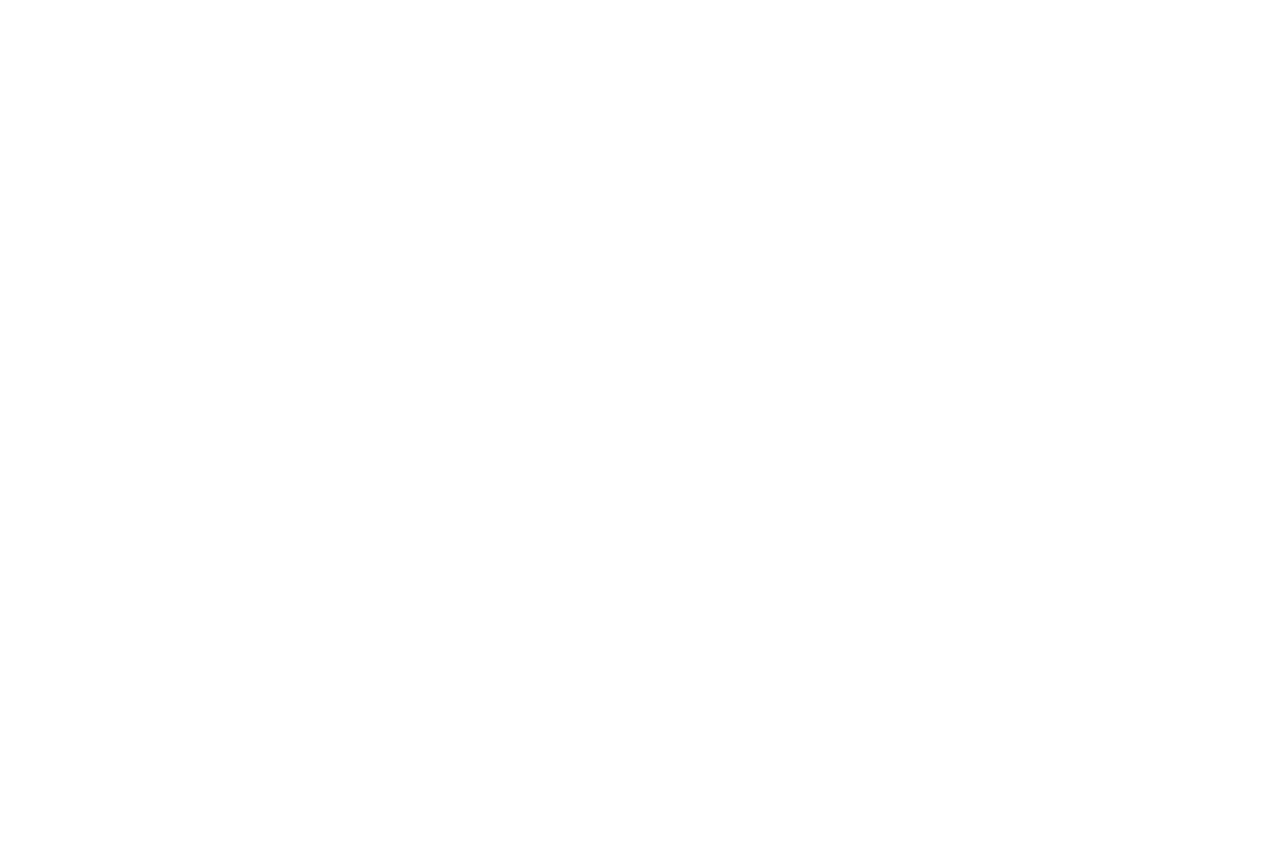
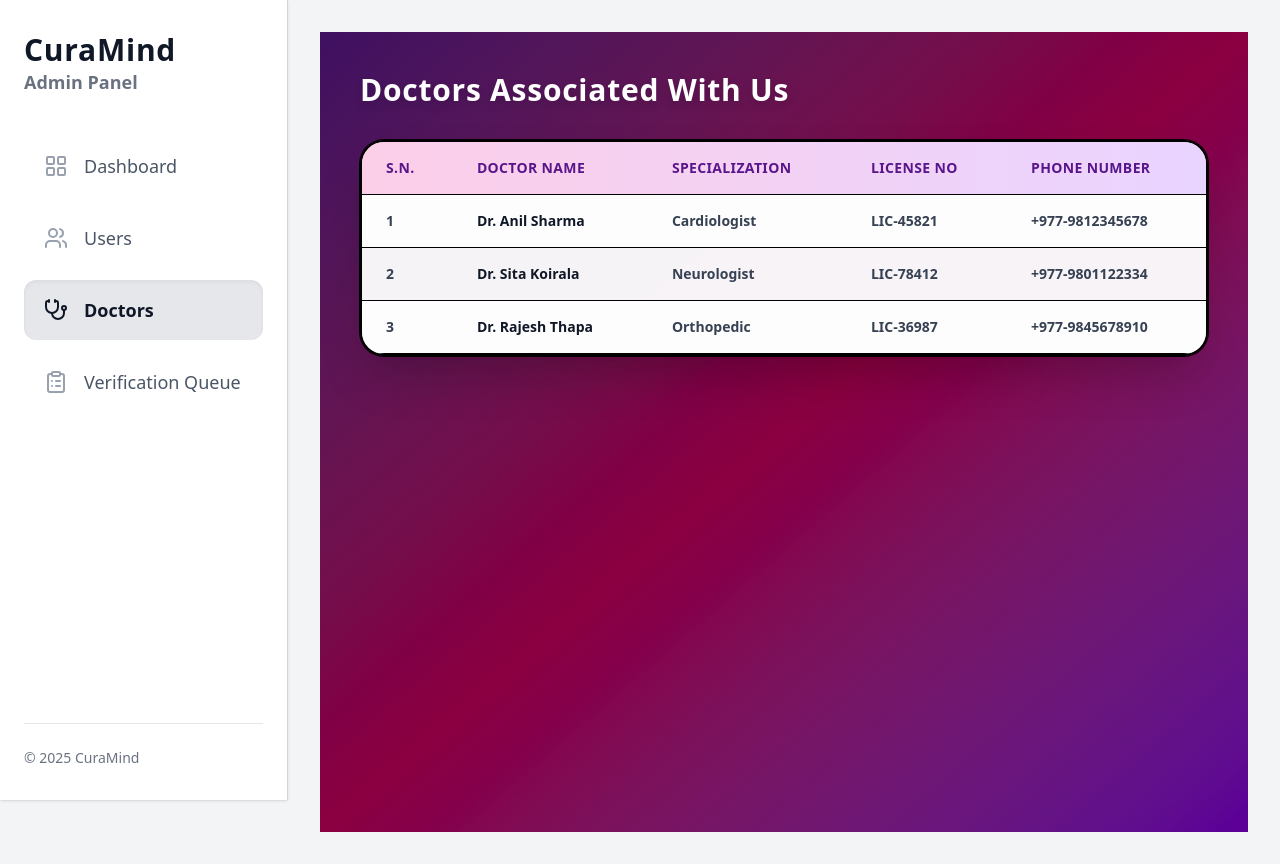
Before and after one commit to Shasank12345/CURA_MIND, a React (Vite) app in the folder Frontend/: page /adminpannel/doctordetail in a window 1280 px wide. Before the commit this address had no page. Before the commit the page ends 800 px from the top, so only its background shows below. Built offline with nearby package versions, Linux system fonts and the light colour scheme; the HTML template or start-up script is replaced by a standard one.

Commit message:
doctor detail and rejection ui

```diff
--- a/Frontend/src/App.jsx
+++ b/Frontend/src/App.jsx
@@ -11,8 +11,8 @@ import OTP from "./Components/OTP";
 import NewPassword from "./Components/Newpassword";
 import Sidebar from './Components/Admin/Sidebar'
 import Dashboard from "./Components/Admin/Dashboard";
-//import DoctorDetail from "./Components/Admin/DoctorDetail";
-//import Rejectoption from './Components/Admin/Rejectoption';
+import DoctorDetail from "./Components/Admin/DoctorDetail";
+import Rejectoption from './Components/Admin/Rejectoption';
 import User1 from './Components/Admin/User1'
 
 // Toast notifications
@@ -37,8 +37,8 @@ function App() {
 
     <Route index element={<Dashboard />} />
     <Route path="dashboard" element={<Dashboard />} />
-      {/* <Route path="rejectoption" element={<Rejectoption />} />
-        <Route path="doctordetail" element={<DoctorDetail/>} /> */}
+      <Route path="rejectoption" element={<Rejectoption />} />
+        <Route path="doctordetail" element={<DoctorDetail/>} />
         <Route path="user1" element={<User1/>} />
    </Route>
 </Routes>
--- /dev/null
+++ b/Frontend/src/Components/Admin/DoctorDetail.jsx
@@ -0,0 +1,79 @@
+export default function App() {
+  const doctors = [
+    {
+      id: 1,
+      name: "Dr. Anil Sharma",
+      specialization: "Cardiologist",
+      licenseNo: "LIC-45821",
+      phone: "+977-9812345678",
+    },
+    {
+      id: 2,
+      name: "Dr. Sita Koirala",
+      specialization: "Neurologist",
+      licenseNo: "LIC-78412",
+      phone: "+977-9801122334",
+    },
+    {
+      id: 3,
+      name: "Dr. Rajesh Thapa",
+      specialization: "Orthopedic",
+      licenseNo: "LIC-36987",
+      phone: "+977-9845678910",
+    },
+  ];
+
+  return (
+    <div className="min-h-screen relative bg-gradient-to-br from-purple-900 via-pink-700 to-purple-700">
+      <div className="absolute inset-0 bg-black/30"></div>
+
+      <div className="relative z-10 p-10">
+        <h1 className="text-3xl font-extrabold text-white tracking-wide drop-shadow-lg mb-8">
+          Doctors Associated With Us
+        </h1>
+
+        <div className="bg-white/90 backdrop-blur-xl rounded-3xl shadow-2xl ring ring-black overflow-hidden border-2 border-black">
+          <table className="w-full text-sm text-left border-collapse">
+
+            <thead className="bg-gradient-to-r from-pink-200 to-purple-200 text-purple-900">
+              <tr>
+                <th className="px-6 py-4 font-bold uppercase tracking-wide border-b border-black">S.N.</th>
+                <th className="px-6 py-4 font-bold uppercase tracking-wide border-b border-black">
+                  Doctor Name
+                </th>
+                <th className="px-6 py-4 font-bold uppercase tracking-wide border-b border-black">
+                  Specialization
+                </th>
+                <th className="px-6 py-4 font-bold uppercase tracking-wide border-b border-black">
+                  License No
+                </th>
+                <th className="px-6 py-4 font-bold uppercase tracking-wide border-b border-black">
+                  Phone Number
+                </th>
+              </tr>
+            </thead>
+
+
+            <tbody>
+              {doctors.map((doc, index) => (
+                <tr
+                  key={doc.id}
+                  className={`transition-all hover:bg-purple-100 cursor-pointer ${
+                    index % 2 === 0 ? "bg-white/90" : "bg-gray-50/70"
+                  }`}
+                >
+                  <td className="px-6 py-4 font-bold text-gray-700 border-b border-black">{index + 1}</td>
+                  <td className="px-6 py-4 font-bold text-gray-900 border-b border-black">{doc.name}</td>
+                  <td className="px-6 py-4 font-semibold text-gray-700 border-b border-black">{doc.specialization}</td>
+                  <td className="px-6 py-4 font-semibold text-gray-700 border-b border-black">{doc.licenseNo}</td>
+                  <td className="px-6 py-4 font-semibold text-gray-700 border-b border-black">{doc.phone}</td>
+                </tr>
+              ))}
+            </tbody>
+
+          </table>
+        </div>
+      </div>
+    </div>
+  );
+}
--- /dev/null
+++ b/Frontend/src/Components/Admin/Rejectoption.jsx
@@ -0,0 +1,56 @@
+import { useState } from "react";
+
+export default function RejectOption() {
+  const [reason, setReason] = useState("");
+  const [note, setNote] = useState("");
+
+  return (
+    <div className="flex flex-col gap-5 w-full max-w-sm mx-auto p-6 bg-white rounded-2xl shadow-xl border border-red-100">
+      <h3 className="text-lg font-semibold text-gray-800 text-center">
+        Rejection Details
+      </h3>
+
+
+      <div className="flex flex-col gap-1">
+        <label className="text-xs font-medium text-gray-600">
+          Rejection Reason
+        </label>
+        <select
+          value={reason}
+          onChange={(e) => setReason(e.target.value)}
+          className="border border-gray-300 rounded-lg px-3 py-2 w-full text-sm bg-gray-50 focus:ring-2 focus:ring-red-400 focus:border-red-400 focus:outline-none transition"
+        >
+          <option value="">Select a reason</option>
+          <option value="blurry">Uploaded file is blurry</option>
+          <option value="mismatch">License mismatch</option>
+          <option value="incomplete">Incomplete details</option>
+        </select>
+      </div>
+
+      <div className="flex flex-col gap-1">
+        <label className="text-xs font-medium text-gray-600">
+          Additional Explanation
+        </label>
+        <textarea
+          value={note}
+          onChange={(e) => setNote(e.target.value)}
+          placeholder="Add additional details (optional)"
+          rows={4}
+          className="border-2 border-red-200 rounded-xl px-3 py-2 w-full text-sm bg-red-50 placeholder-red-300 resize-none
+                     focus:ring-2 focus:ring-red-400 focus:border-red-500 focus:bg-white
+                     transition shadow-inner"
+        />
+      </div>
+      <button
+        className="bg-gradient-to-r from-red-500 to-red-600 text-white text-sm font-semibold w-full py-2.5 rounded-xl
+                   shadow-md hover:from-red-600 hover:to-red-700 hover:shadow-lg
+                   focus:ring-2 focus:ring-red-400 focus:outline-none transition"
+        onClick={() => {
+          console.log({ reason, note });
+        }}
+      >
+        Reject Request
+      </button>
+    </div>
+  );
+}
```
